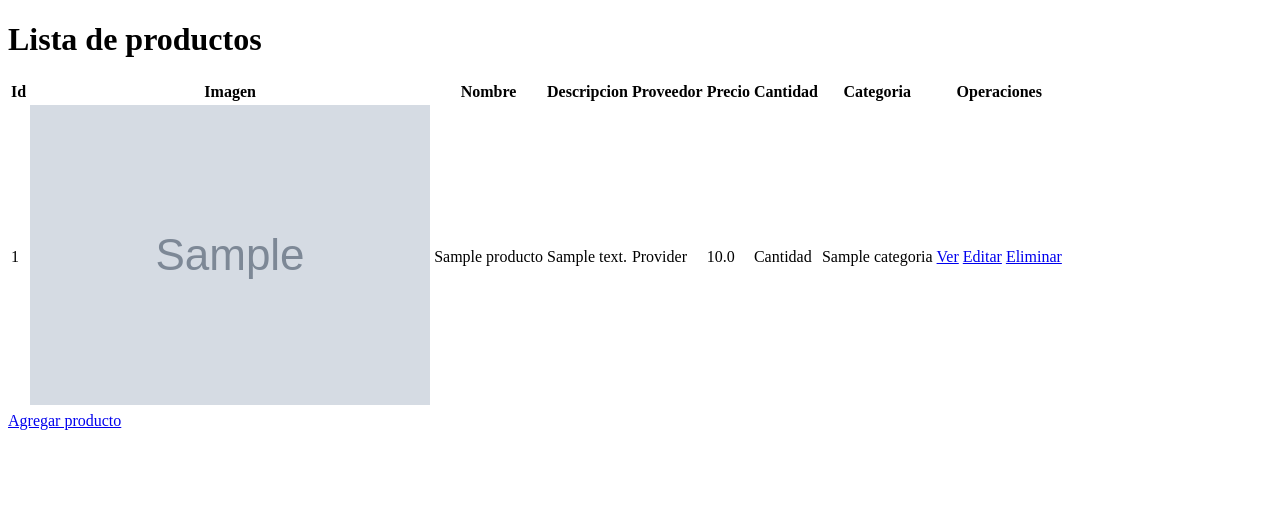
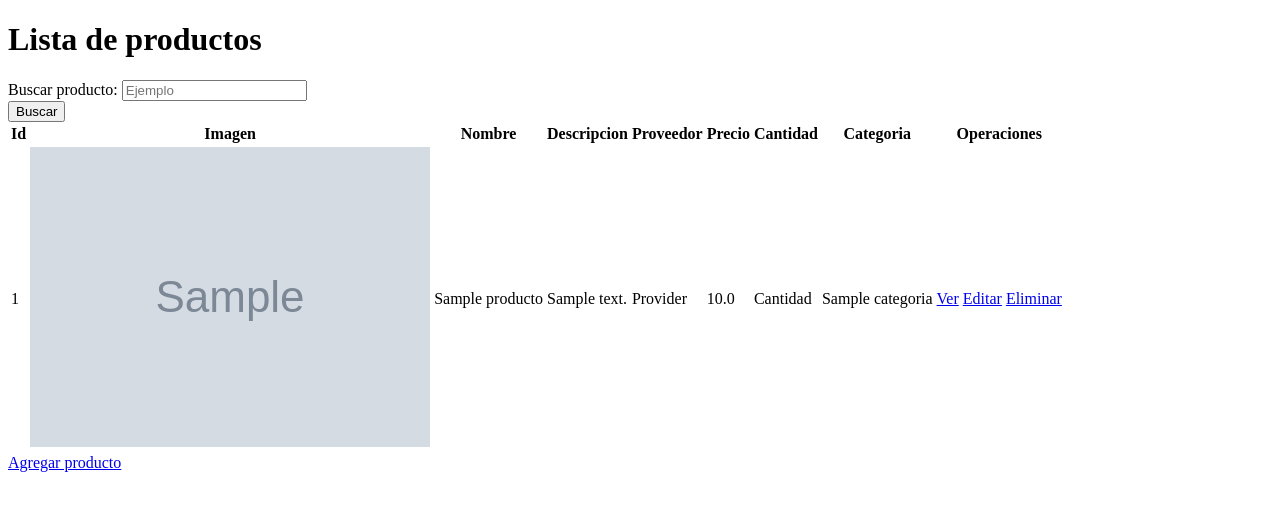
Before and after one commit to ronnieSC/Tienda-Bernal, a Django app: page /productos/all in a window 1280 px wide. Shown: the top 511 px of the page. Run offline with Django 3.2, Linux system fonts and the light colour scheme; tables that the repository leaves empty hold one stand-in row (values such as "Sample post"); grey boxes marked "Sample" are stand-in pictures.

Commit message:
Agregar filtro de busqueda de productos

```diff
--- a/productos/templates/all.html
+++ b/productos/templates/all.html
@@ -9,7 +9,15 @@
 </head>
 <body>
     <h1>Lista de productos</h1>
-    <form action="" method="post"></form>
+    <form action="/productos/all" method="post">
+        {% csrf_token %}
+        <div>
+            <label>Buscar producto: </label>
+            <input type="text" placeholder="Ejemplo" name="name">
+        </div>
+        <input type="submit" value="Buscar">
+   </form>
+
     <table>
         <tr>
             <th>Id</th>
--- a/productos/views.py
+++ b/productos/views.py
@@ -3,6 +3,10 @@ from .models import Producto
 from categorias.models import Categoria
 
 def productsAllView(request):
+    if request.method == "POST":
+        name= request.POST['name']
+        productos = Producto.objects.filter(productName=name)
+        return render(request, "all.html", {"productos":productos})
     productos = Producto.objects.all()
     return render(request, "all.html", {"productos":productos})
 
```
